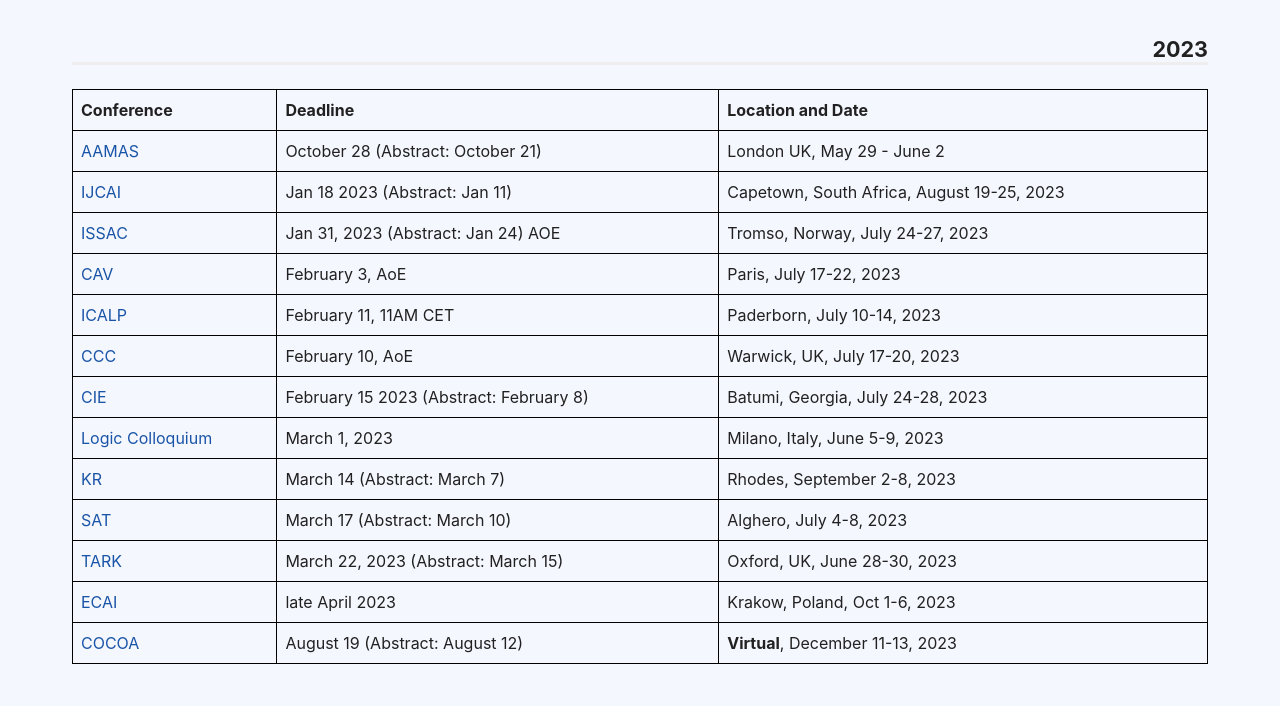
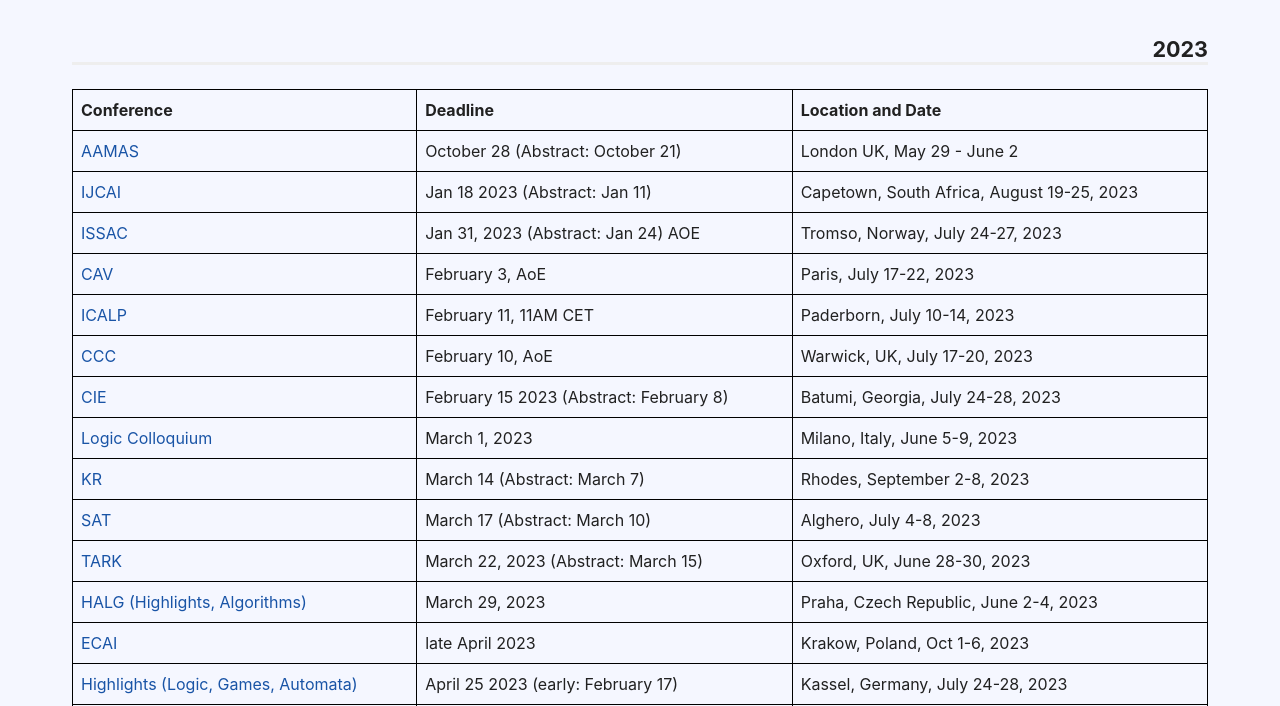
Before and after one commit to Gabriel-Istrate/gabriel-istrate.github.io, a plain HTML site: page tcs-calendar.html in a window 1280 px wide. Shown: the part 94-800 px from the top of the page. Drawn offline with Linux system fonts and the light colour scheme.

Commit message:
Update tcs-calendar.html

```diff
--- a/tcs-calendar.html
+++ b/tcs-calendar.html
@@ -95,12 +95,21 @@
     <td>March 22, 2023 (Abstract: March 15)</td>
     <td>Oxford, UK, June 28-30, 2023</td>
   </tr>
-
+   <tr>
+  <td><a href="https://highlights-conference.org/2023">HALG (Highlights, Algorithms)</a></td>
+    <td>March 29, 2023</td>
+  <td>Praha, Czech Republic, June 2-4, 2023</td></tr>
   <tr>
   <td><a href="https://ecai2023.eu/">ECAI</a></td>
     <td>late April 2023</td>
   <td>Krakow, Poland, Oct 1-6, 2023</td></tr>
-   <tr>
+  <tr>
+    <tr>
+  <td><a href="https://highlights-conference.org/2023">Highlights (Logic, Games, Automata)</a></td>
+    <td>April 25 2023 (early: February 17)</td>
+  <td>Kassel, Germany, July 24-28, 2023</td></tr>
+  <tr>
+
   <td><a href="https://theory.utdallas.edu/COCOA2023/">COCOA</a></td>
     <td>August 19 (Abstract: August 12)</td>
     <td><b>Virtual</b>, December 11-13, 2023</td></tr>
```
